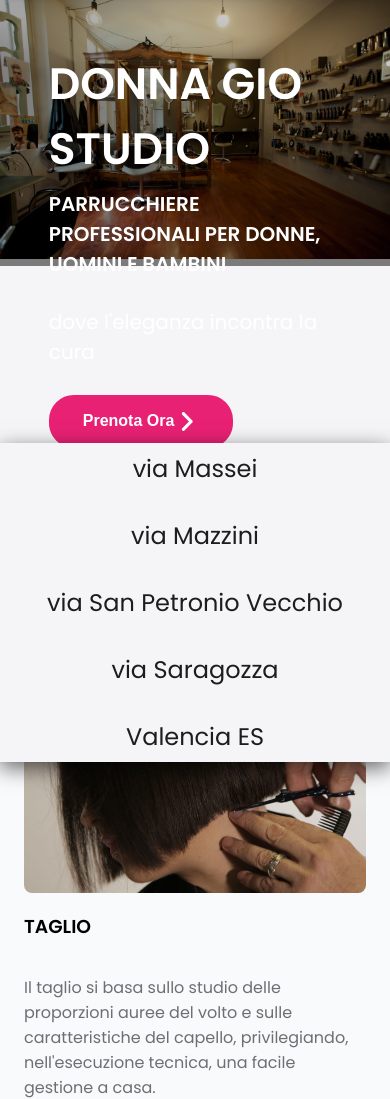
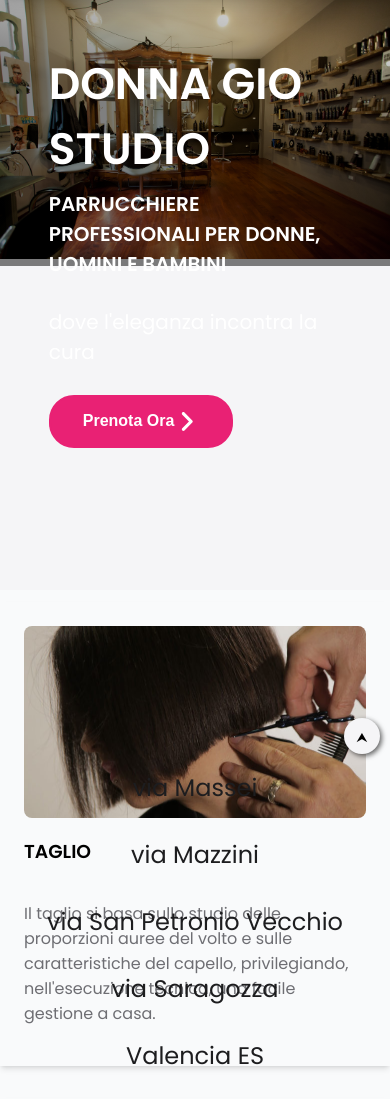
Before and after one commit to agustincriado/donnagio, a PHP site: page /massei.html in a window 390 px wide; the page is wider, and only the part inside the window is pictured. Shown: the part 82-1181 px from the top of that part. Run offline with PHP 8.4, Linux system fonts and the light colour scheme.

Commit message:
Add mobile button for footer menu

```diff
--- a/massei.html
+++ b/massei.html
@@ -63,7 +63,7 @@
         </section>
 
         <section id="services" class="section">
-            <h2 class="section-title">I NOSTRI SERVIZI</h2>
+
             <div class="service-grid">
                 <article class="service-article">
                     <img src="public/mani-DAB_9652-683x1024.jpg" alt="Haircut" class="service-image">
@@ -100,7 +100,7 @@
         </section>
 
         <section id="images-gallery" class="section">
-            <h2 class="section-title">GALLERY FOTOGRAFICA</h2>
+
             <article class='carousel-container' data-index='0'>
                 <div class='carousel-track'>
                   <img src='public/donna-gio-19-1024x683.jpg' />
@@ -183,6 +183,8 @@
             </div>
         </section>
     </main>
+    <div class='cards-display-container'>
+        <button class='cards-display mobile' id='bottom_display'></button>
         <section class="cards-container">
             <nav class='cards-inner'>
                 <a class="card" href="massei.html"><h2 class="card-address">via Massei</h2></a>
@@ -192,6 +194,7 @@
                 <a class="card" href="valencia.html"><h2 class="card-address">Valencia ES</h2></a>
             </nav>
         </section>
+    </div>
     <footer class='footer'>
         <img src="public/logo-footer.png" class="logo-footer"/>
         <small>Donna Gio - parrucchieri a Bologna</small>
--- a/script.js
+++ b/script.js
@@ -94,4 +94,8 @@ document.addEventListener('DOMContentLoaded', () => {
     console.log(target)
     setTheme(target.dataset.value)
   }))
+  document.getElementById('bottom_display').addEventListener('click', () => {
+    document.getElementById('bottom_display').classList.toggle('display')
+    document.querySelector('.cards-container').classList.toggle('display')
+  })
 })
--- a/styles/cards.css
+++ b/styles/cards.css
@@ -1,5 +1,14 @@
+.cards-display-container {
+  position: fixed;
+  bottom: 0;
+  left: 0;
+  width: 100%;
+  display: flex;
+  flex-flow: column;
+  gap: .5rem;
+  z-index: 100;
+}
 .cards-container {
-  position: fixed;
   z-index: 100;
   left: 0;
   bottom: 0;
@@ -7,6 +16,24 @@
   background-color: #f5f5f7;
   text-align: center;
   box-shadow: 0 6px 20px rgba(0, 0, 0, .6);
+}
+.cards-display.mobile {
+  border-radius: 50%;
+  padding: .75rem .5rem;
+  background-color: #f5f5f7;
+  border: none;
+  align-self: flex-end;
+  margin-right: 10px;
+  width: 36px;
+  height: 36px;
+  box-shadow: 2px 2px 5px rgba(0, 0, 0, .6);
+  display: none;
+}
+.cards-display.mobile::after {
+  content: "\2B9D"
+}
+.cards-display.mobile.display::after {
+ content: "\2B9F";
 }
 .cards-inner {
   display: flex;
@@ -35,6 +62,19 @@ margin: .5rem .1rem;
 font-weight: 400;
 }
 @media (max-width: 480px) {
+  .cards-display.mobile {
+    display: block;
+  }
+  .cards-container {
+    width: 100%;
+    max-width: 480px;
+    height: 0;
+    transition: height .5s ease;
+    max-height: 340px
+  }
+  .cards-container.display {
+    height: 340px;
+  }
   .cards-inner {
     display: flex;
     flex-flow: column;
--- a/styles/new_styles.css
+++ b/styles/new_styles.css
@@ -248,6 +248,9 @@
 .box-shadow {
   box-shadow: 0 10px 15px -3px rgb(0 0 0 / 0.1), 0 4px 6px -4px rgb(0 0 0 / 0.1);
 }
+iframe.box-shadow {
+  max-width: 500px;
+}
 @media (max-width: 1024px) {
   .image-main,
   .image-overlay {
@@ -277,6 +280,9 @@
 }
 
 @media (max-width: 480px) {
+  iframe.box-shadow {
+    max-width: 350px;
+  }
   .service-grid {
   grid-template-columns: 1fr;
   }
```
Also changed, not shown: mazzini.html (+5 -2 lines), petronio.html (+5 -2 lines), saragozza.html (+5 -2 lines), valencia.html (+5 -2 lines). Lines whose indentation alone changed are shown as unchanged.
